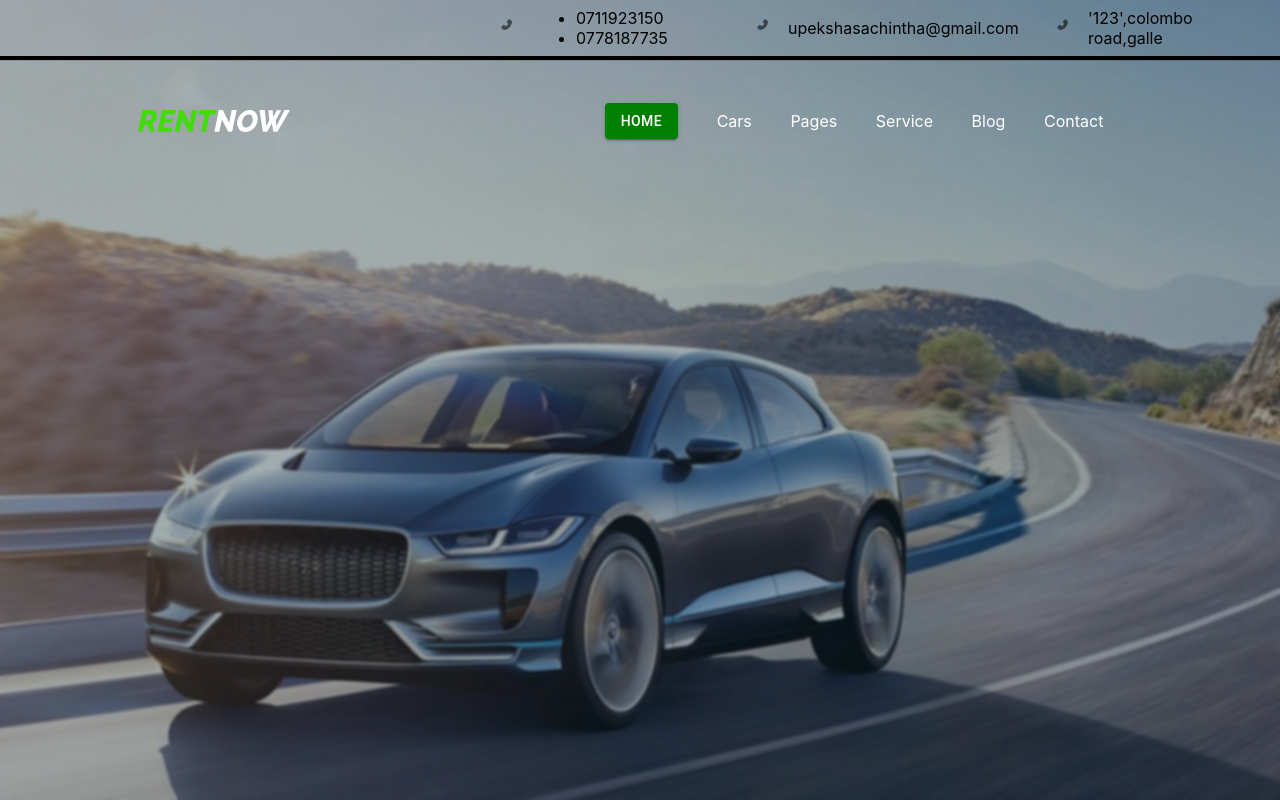
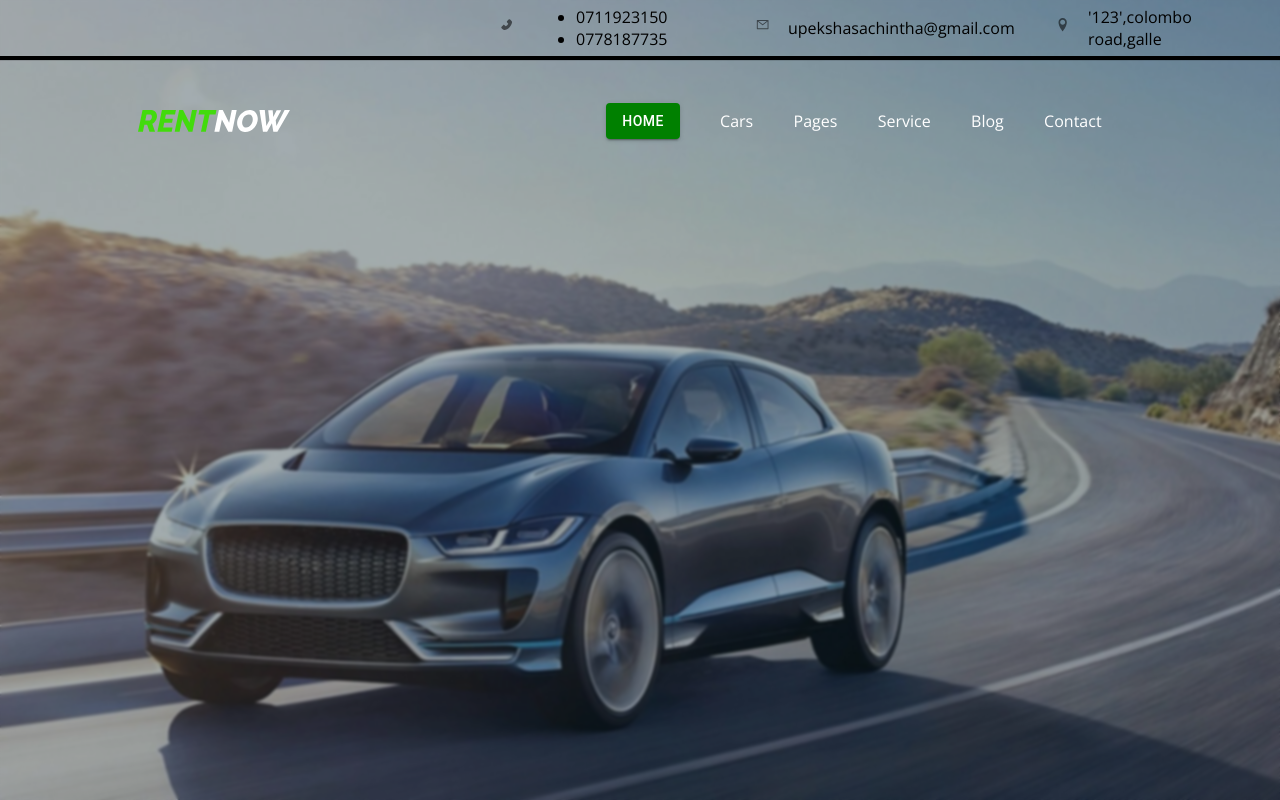
Before and after one commit to Upeksha1214/carRentalSystem, a React app in the folder front-end/: page / in a window 1280 px wide. Shown: the top 800 px of the page. Built offline with nearby package versions, Linux system fonts and the light colour scheme.

Commit message:
'loginPageDone'

```diff
--- a/front-end/public/index.html
+++ b/front-end/public/index.html
@@ -15,6 +15,9 @@
       user's mobile device or desktop. See https://developers.google.com/web/fundamentals/web-app-manifest/
     -->
     <link rel="manifest" href="%PUBLIC_URL%/manifest.json" />
+    <link rel="preconnect" href="https://fonts.googleapis.com">
+    <link rel="preconnect" href="https://fonts.gstatic.com" crossorigin>
+    <link href="https://fonts.googleapis.com/css2?family=Open+Sans&display=swap" rel="stylesheet">
     <!--
       Notice the use of %PUBLIC_URL% in the tags above.
       It will be replaced with the URL of the `public` folder during the build.
--- a/front-end/src/pages/customer/login/index.jsx
+++ b/front-end/src/pages/customer/login/index.jsx
@@ -4,13 +4,10 @@ import {withStyles} from "@material-ui/core";
 import BottomNavigation from "@material-ui/core/BottomNavigation";
 import BottomNavigationAction from "@material-ui/core/BottomNavigationAction";
 import {AiFillPhone} from "react-icons/ai";
+import {AiOutlineMail} from "react-icons/ai";
+import {ImLocation} from "react-icons/im";
 import Divider from "@material-ui/core/Divider";
-import myImage from "../../../assets/image/A.jpeg";
 import Button from "@material-ui/core/Button";
-import FormControl from "@material-ui/core/FormControl";
-import InputLabel from "@material-ui/core/InputLabel";
-import Select from "@material-ui/core/Select";
-import MenuItem from "@material-ui/core/MenuItem";
 import logo from "../../../assets/image/logo.svg"
 
 
@@ -39,14 +36,14 @@ class Login extends Component {
                             </div>
 
                             <div className={classes.mail_container}>
-                                <BottomNavigationAction label="Favorites" icon={<AiFillPhone/>}/>
+                                <BottomNavigationAction label="Favorites" icon={<AiOutlineMail/>}/>
                                 <ul className={classes.mailName}>
                                     upekshasachintha@gmail.com
                                 </ul>
                             </div>
 
                             <div className={classes.location_container}>
-                                <BottomNavigationAction label="Nearby" icon={<AiFillPhone/>}/>
+                                <BottomNavigationAction label="Nearby" icon={<ImLocation/>}/>
                                 <ul className={classes.location_deatail}>
                                     '123',colombo road,galle
                                 </ul>
--- a/front-end/src/pages/customer/login/style.js
+++ b/front-end/src/pages/customer/login/style.js
@@ -12,6 +12,7 @@ export const styleSheet = {
         justifyContent  : 'center',*/
         background: "url(" + myImage + ")no-repeat center center fixed",
         backgroundSize: 'cover',
+        fontFamily: 'Open Sans',
 
 
     },
@@ -37,7 +38,9 @@ export const styleSheet = {
         alignItems: 'center',
         justifyContent: 'space-around',
         width: '100%',
-        height: '15%'
+        height: '15%',
+
+
 
     },
     button_container: {
```
Also changed, not shown: front-end/src/pages/admin/carAdd/carAdd.jsx (added), front-end/src/pages/admin/carAdd/style.js (added).
